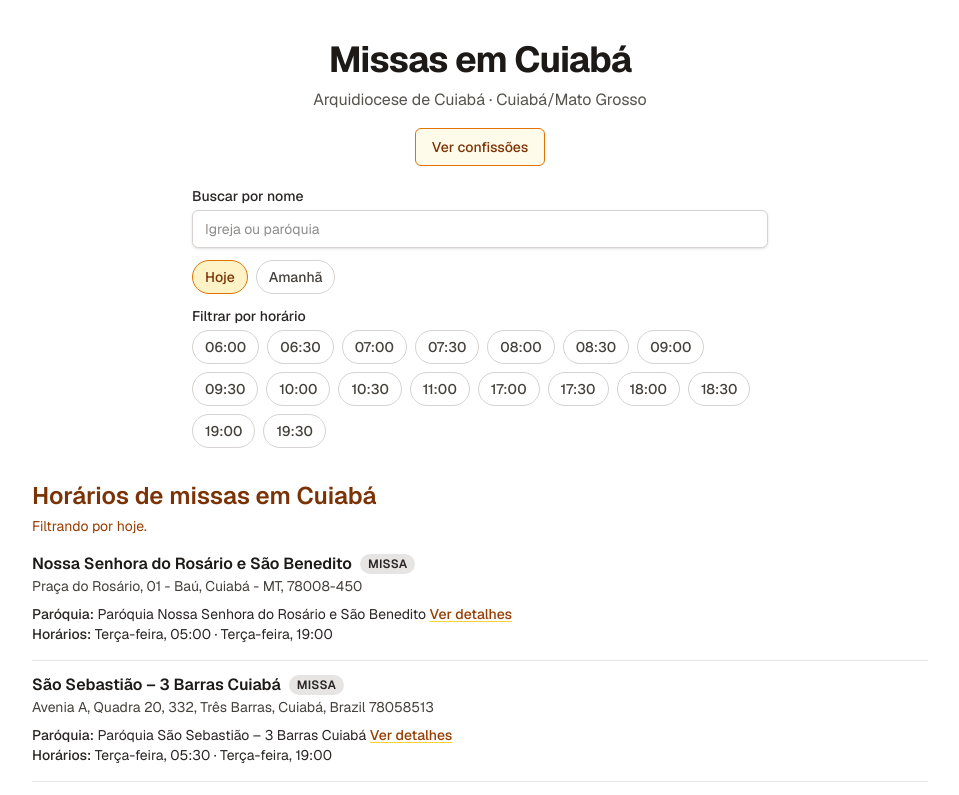
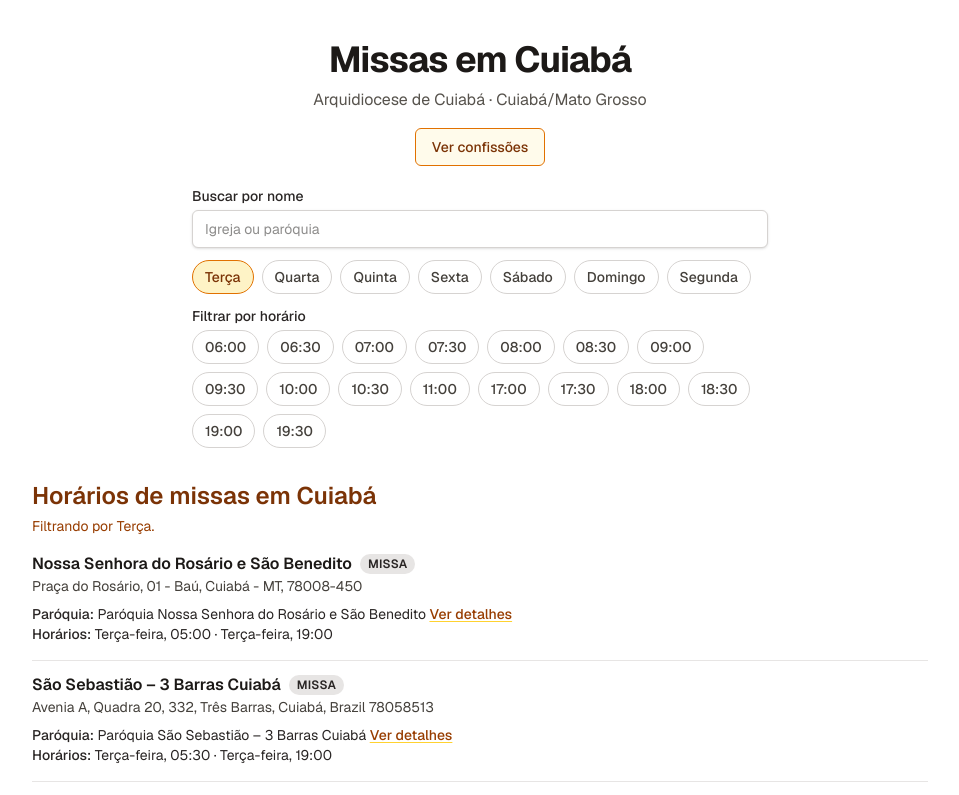
Before and after one commit to brunoravanhani/confession-app, a Next.js app: page /missas in a window 1280 px wide. Shown: the top 795 px of the page, without its empty margins (160-1119 px from the left). Built offline with nearby package versions, Linux system fonts and the light colour scheme; no server answers.

Commit message:
Change filters for week days

```diff
--- a/app/components/ServicePageContent.tsx
+++ b/app/components/ServicePageContent.tsx
@@ -7,7 +7,6 @@ import {
   getServicesByType,
   groupServicesByChurch,
   getTodayInPortuguese,
-  getRelativeDayInPortuguese,
   getCurrentTimeInCuiaba,
   isServiceInFuture,
   getTimeInMinutes,
@@ -18,6 +17,29 @@ import {
 } from "@/app/lib/parishes";
 import ChurchLocationDetails from "@/app/components/ChurchLocationDetails";
 import PaginationControls from "@/app/components/PaginationControls";
+
+const WEEKDAY_FILTERS = [
+  { label: "Segunda", normalized: normalizeDay("Segunda-feira") },
+  { label: "Terça", normalized: normalizeDay("Terça-feira") },
+  { label: "Quarta", normalized: normalizeDay("Quarta-feira") },
+  { label: "Quinta", normalized: normalizeDay("Quinta-feira") },
+  { label: "Sexta", normalized: normalizeDay("Sexta-feira") },
+  { label: "Sábado", normalized: normalizeDay("Sábado") },
+  { label: "Domingo", normalized: normalizeDay("Domingo") },
+];
+
+function getOrderedWeekdayFilters(todayNormalized: string) {
+  const currentDayIndex = WEEKDAY_FILTERS.findIndex((day) => day.normalized === todayNormalized);
+
+  if (currentDayIndex === -1) {
+    return WEEKDAY_FILTERS;
+  }
+
+  return [
+    ...WEEKDAY_FILTERS.slice(currentDayIndex),
+    ...WEEKDAY_FILTERS.slice(0, currentDayIndex),
+  ];
+}
 
 type ServicePageContentProps = {
   serviceType: number;
@@ -44,21 +66,25 @@ export default function ServicePageContent({
   timeFilterOptions,
   filterByCurrentTime = true,
 }: ServicePageContentProps) {
+  const today = getTodayInPortuguese();
+  const todayNormalized = normalizeDay(today);
+  const orderedWeekdayFilters = getOrderedWeekdayFilters(todayNormalized);
+
   const [searchQuery, setSearchQuery] = useState("");
-  const [showToday, setShowToday] = useState(true);
-  const [showTomorrow, setShowTomorrow] = useState(false);
+  const [selectedDays, setSelectedDays] = useState<string[]>(() =>
+    orderedWeekdayFilters.slice(0, 1).map((day) => day.normalized),
+  );
   const [selectedTimes, setSelectedTimes] = useState<string[]>([]);
   const [currentPage, setCurrentPage] = useState(1);
 
   const dioceseInfo = getCityEntry();
   const allServices = getServicesByType(dioceseInfo, serviceType);
 
-  const today = getTodayInPortuguese();
-  const tomorrow = getRelativeDayInPortuguese(1);
-  const todayNormalized = normalizeDay(today);
-  const tomorrowNormalized = normalizeDay(tomorrow);
   const normalizedSearch = normalizeText(searchQuery);
-  const hasDayFilter = showToday || showTomorrow;
+  const hasDayFilter = selectedDays.length > 0;
+  const weekdayOrder = new Map(
+    orderedWeekdayFilters.map((day, index) => [day.normalized, index]),
+  );
 
   const currentTime = getCurrentTimeInCuiaba();
 
@@ -75,17 +101,16 @@ export default function ServicePageContent({
 
     const serviceDay = normalizeDay(item.service.day);
 
+    if (!selectedDays.includes(serviceDay)) {
+      return false;
+    }
+
     if (serviceDay === todayNormalized) {
-      if (!showToday) return false;
       if (!filterByCurrentTime) return true;
       return isServiceInFuture(item.service.time, currentTime.hours, currentTime.minutes);
     }
 
-    if (serviceDay === tomorrowNormalized) {
-      return showTomorrow;
-    }
-
-    return false;
+    return true;
   };
 
   const matchesTimeFilter = (item: ServiceItem): boolean => {
@@ -98,14 +123,9 @@ export default function ServicePageContent({
   );
 
   const sortByDayAndTimeAsc = (a: ServiceItem, b: ServiceItem): number => {
-    const dayOrder = (day: string): number => {
-      if (day === todayNormalized) return 0;
-      if (day === tomorrowNormalized) return 1;
-      return 2;
-    };
-
     const dayComparison =
-      dayOrder(normalizeDay(a.service.day)) - dayOrder(normalizeDay(b.service.day));
+      (weekdayOrder.get(normalizeDay(a.service.day)) ?? Number.MAX_SAFE_INTEGER) -
+      (weekdayOrder.get(normalizeDay(b.service.day)) ?? Number.MAX_SAFE_INTEGER);
     if (dayComparison !== 0) return dayComparison;
 
     return getTimeInMinutes(a.service.time) - getTimeInMinutes(b.service.time);
@@ -129,14 +149,11 @@ export default function ServicePageContent({
     safePage * ITEMS_PER_PAGE,
   );
 
-  const dayFilterLabel =
-    showToday && showTomorrow
-      ? "hoje e amanhã"
-      : showToday
-        ? "hoje"
-        : showTomorrow
-          ? "amanhã"
-          : null;
+  const selectedDayLabels = orderedWeekdayFilters
+    .filter((day) => selectedDays.includes(day.normalized))
+    .map((day) => day.label);
+
+  const dayFilterLabel = selectedDayLabels.length > 0 ? selectedDayLabels.join(", ") : null;
 
   return (
     <div className="min-h-full flex-1 bg-white px-4 py-10">
@@ -176,34 +193,32 @@ export default function ServicePageContent({
               />
 
               <div className="mt-3 flex flex-wrap gap-2">
+                {orderedWeekdayFilters.map((day) => {
+                  const isSelected = selectedDays.includes(day.normalized);
+
+                  return (
                     <button
+                      key={day.normalized}
                       type="button"
                       onClick={() => {
-                    setShowToday((current) => !current);
+                        setSelectedDays((current) =>
+                          current.includes(day.normalized)
+                            ? current.filter((selectedDay) => selectedDay !== day.normalized)
+                            : [...current, day.normalized],
+                        );
                         setCurrentPage(1);
                       }}
                       className={`rounded-full border px-3 py-1.5 text-sm font-medium transition ${
-                    showToday
+                        isSelected
                           ? "border-amber-600 bg-amber-100 text-amber-900"
                           : "border-stone-300 bg-white text-stone-700 hover:border-stone-400"
                       }`}
+                      aria-pressed={isSelected}
                     >
-                  Hoje
+                      {day.label}
                     </button>
-                <button
-                  type="button"
-                  onClick={() => {
-                    setShowTomorrow((current) => !current);
-                    setCurrentPage(1);
-                  }}
-                  className={`rounded-full border px-3 py-1.5 text-sm font-medium transition ${
-                    showTomorrow
-                      ? "border-amber-600 bg-amber-100 text-amber-900"
-                      : "border-stone-300 bg-white text-stone-700 hover:border-stone-400"
-                  }`}
-                >
-                  Amanhã
-                </button>
+                  );
+                })}
               </div>
 
               {timeFilterOptions?.length ? (
```
Lines whose indentation alone changed are shown as unchanged.
